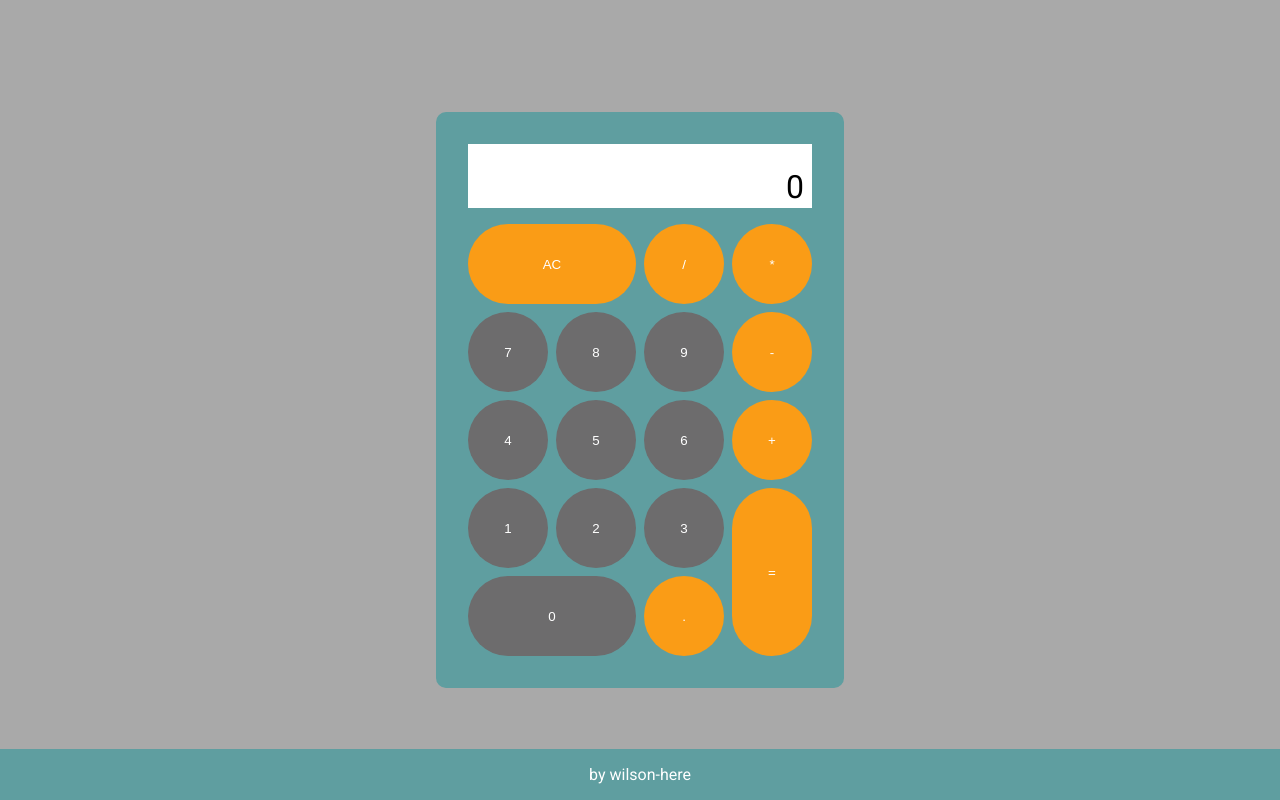
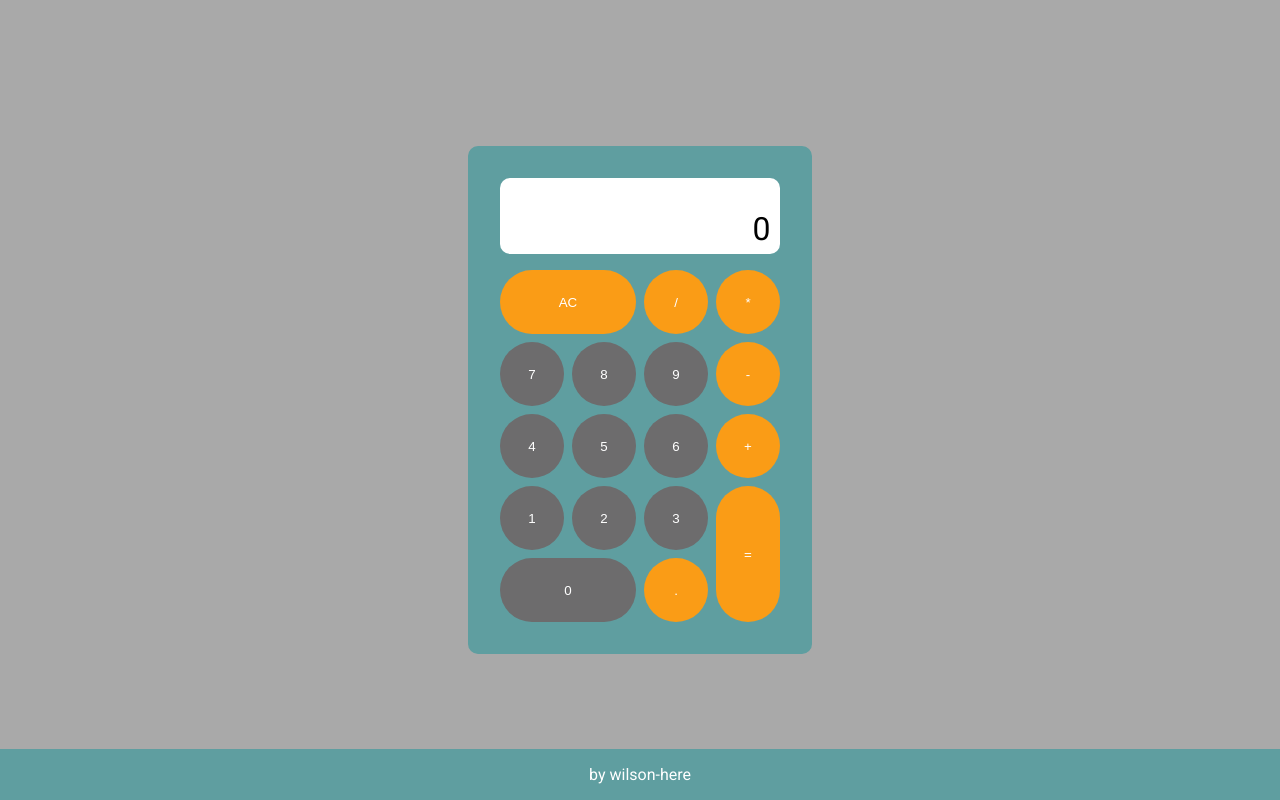
Before and after one commit to wilson-here/calculator, a React (Vite) app: page / in a window 1280 px wide. Built offline with nearby package versions, Linux system fonts and the light colour scheme.

Commit message:
fix logic

```diff
--- a/src/App.jsx
+++ b/src/App.jsx
@@ -1,44 +1,92 @@
 import { useState } from "react";
 import "./styles/App.scss";
 import CopyRight from "./components/CopyRight";
-// import { handleInput } from "./utils/eventHandlers";
+// import { handleExpression } from "./utils/eventHandlers";
 import { manipulators, numbers } from "./constants/btns";
 
 function App() {
-  const [input, setInput] = useState("");
+  const [expression, setExpression] = useState("");
+  const [input, setInput] = useState(0);
+  const [inputBlock, setInputBlock] = useState("");
   const [result, setResult] = useState(0);
 
   const handleInput = (value) => {
-    if (input.endsWith(".") && value === ".") {
-      return;
-    } else if (input.endsWith("=") && "+-*/".includes(value)) {
-      setInput(result + value);
-    } else {
-      setInput((prevInput) => prevInput + value);
-    }
+    setInput((prevInput) => {
+      // if (
+      //   /[\d.]/.test(value) &&
+      //   ((prevInput == 0 && value != 0) || /[1-9]/.test(prevInput))
+      // ) {
+      //   console.log("haha");
+
+      //   setInputBlock(inputBlock.concat(value));
+      // } else if (inputBlock.includes(".") && value === ".") {
+      //   // return value;
+      // } else if (
+      //   (/\d/.test(prevInput) && /[-+*/]/.test(value)) ||
+      //   /[-+*/]/.test(prevInput)
+      // ) {
+      //   setInputBlock(value);
+      // } else if (prevInput == 0 && value == "0") {
+      //   setExpression(0);
+      //   setInputBlock(0);
+      //   return value;
+      // } else if (value === "=") {
+      //   return value;
+      // } else {
+      //   return;
+      // }
+
+      // update inputBlock to see input number in the id of 'display'
+      // 10. When inputting numbers, my calculator should not allow a number to begin with multiple zeros.
+      // 11. When the decimal element is clicked, a "." should append to the currently displayed value; two "." in one number should not be accepted
+      if (/^0/.test(inputBlock) && value == 0) {
+        setInputBlock(inputBlock.slice(0, 1));
+        setExpression(expression.slice(0, 1));
+      } else if (
+        /\./g.test(inputBlock) &&
+        /\./g.test(expression) &&
+        value == "."
+      ) {
+        console.log("haha");
+        // setInputBlock(inputBlock.slice(0, -1));
+        // setExpression(expression.slice(0, -1));
+        return;
+      } else {
+        setInputBlock(inputBlock.concat(value));
+      }
+      return value;
+    });
+    setExpression((prevExpression) => {
+      if (/\d$/.test(prevExpression) || /\d/.test(value)) {
+        return prevExpression + value;
+      } else {
+        return;
+      }
+    });
   };
-
   const calculate = () => {
     try {
-      setResult(eval(input));
+      setResult(eval(expression.replaceAll("=", "")));
     } catch (error) {
-      console.log("An error occured: ", error);
+      console.log("Error!!! ", error);
       setResult("Error!!!");
     }
   };
 
   const clear = () => {
-    setInput("");
+    setExpression("");
+    setInputBlock("");
     setResult(0);
+    setInput(0);
   };
 
   return (
     <>
       <div className="cal">
         <div className="cal__scr">
-          <div className="cal__scr-input">{input}</div>
+          <div className="cal__scr-expression">{expression}</div>
           <div id="display" className="cal__scr-result">
-            {result}
+            {input === 0 ? input : input === "=" ? result : inputBlock}
           </div>
         </div>
         <div className="cal__ctrl">
@@ -74,7 +122,10 @@ function App() {
           <button
             className="cal__ctrl-btn cal__ctrl-man"
             id="equals"
-            onClick={calculate}
+            onClick={() => {
+              handleInput("=");
+              calculate();
+            }}
           >
             =
           </button>
--- a/src/styles/App.scss
+++ b/src/styles/App.scss
@@ -83,15 +83,20 @@ html {
 
   &__scr {
     width: 100%;
-    height: 4rem;
     background-color: white;
     display: flex;
     flex-direction: column;
-    &-input,
+    padding: 0.2rem 0.4rem;
+    border-radius: 10px;
+    &-expression,
     &-result {
       text-align: end;
       font-size: 2rem;
-      padding: 0.5rem;
+      padding: 0.2rem;
+    }
+    &-expression {
+      font-size: 1rem;
+      min-height: 26px;
     }
   }
   &__ctrl {
@@ -105,8 +110,8 @@ html {
     gap: 0.5rem;
     margin-top: 1rem;
     &-btn {
-      min-width: 5rem;
-      min-height: 5rem;
+      min-width: 4rem;
+      min-height: 4rem;
       cursor: pointer;
       border-radius: 100px;
       transition: transform 0.05s ease-in-out;
```
